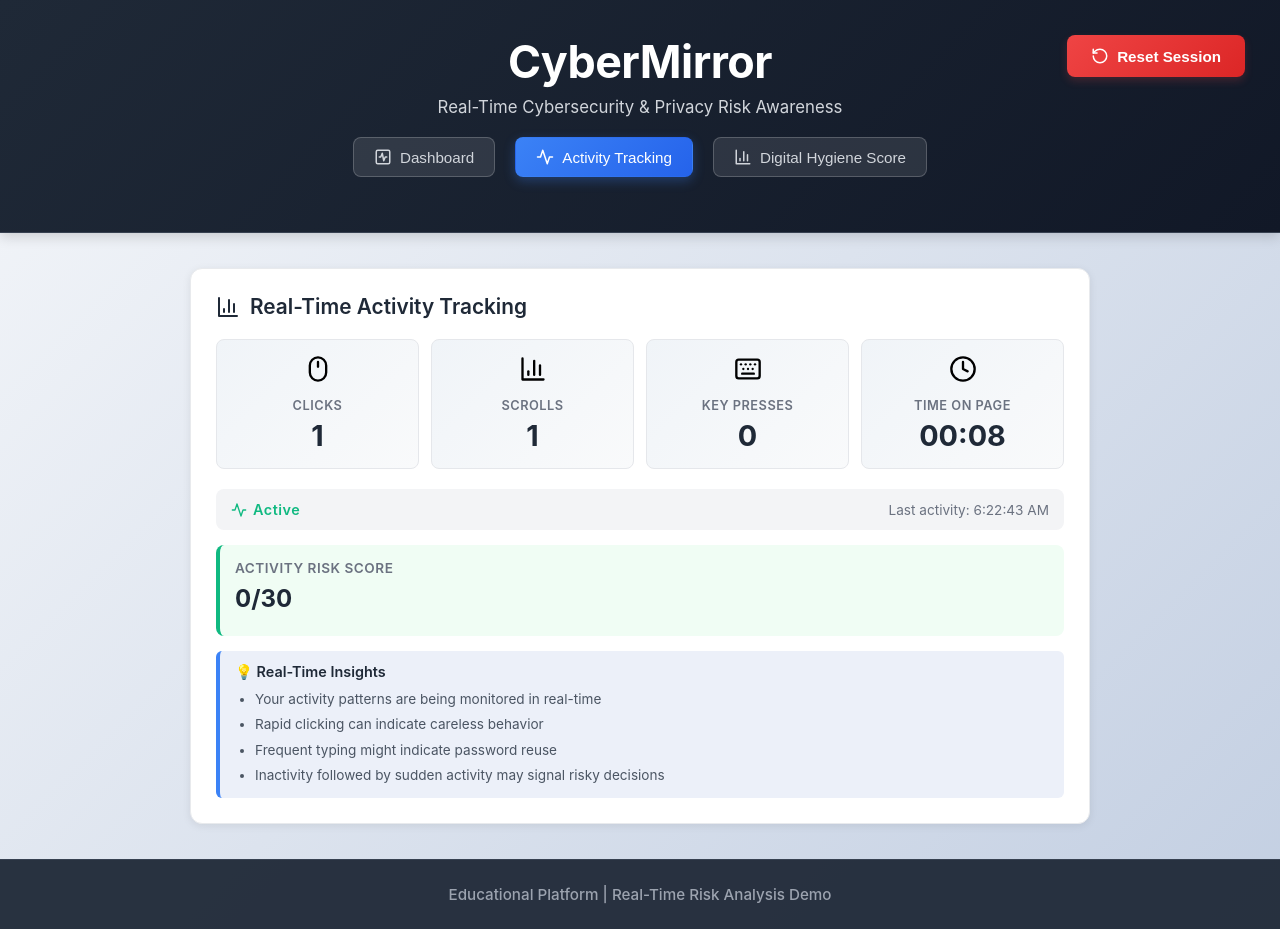
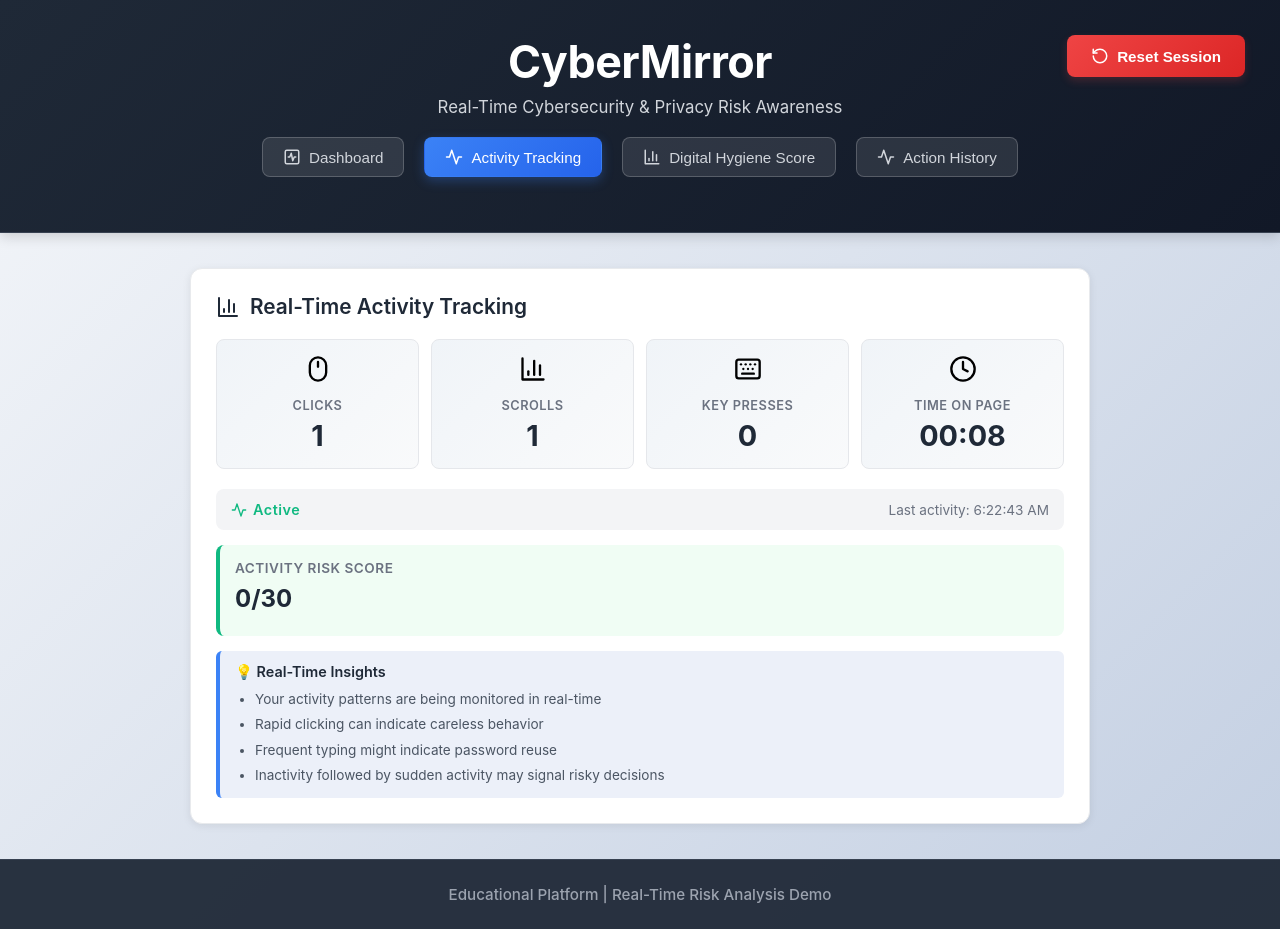
Before and after one commit to sadhanatp14/PRISMS, a React (Vite) app in the folder frontend/: page / in a window 1280 px wide. Both pictures are taken after a click on the button "Activity Tracking". Built offline with nearby package versions, Linux system fonts and the light colour scheme; no server answers.

Commit message:
updatePersonalized

```diff
--- a/frontend/src/App.css
+++ b/frontend/src/App.css
@@ -179,6 +179,19 @@ body {
   max-width: 900px;
 }
 
+.history-page {
+  flex: 1;
+  display: flex;
+  align-items: center;
+  justify-content: center;
+  padding: 35px;
+}
+
+.history-page-content {
+  width: 100%;
+  max-width: 900px;
+}
+
 @media (max-width: 1024px) {
   .app-container {
     grid-template-columns: 1fr;
--- a/frontend/src/App.tsx
+++ b/frontend/src/App.tsx
@@ -13,7 +13,7 @@ import { ActionType, ActionHistoryItem, LastAction, ActivityMetrics } from './ty
 import activityTracker from './activityTracker';
 import './App.css';
 
-type PageType = 'dashboard' | 'hygiene' | 'activity';
+type PageType = 'dashboard' | 'hygiene' | 'activity' | 'history';
 
 function App() {
   const [currentPage, setCurrentPage] = useState<PageType>('dashboard');
@@ -158,6 +158,13 @@ function App() {
             <BarChart3 size={18} />
             <span>Digital Hygiene Score</span>
           </button>
+          <button
+            className={`nav-button ${currentPage === 'history' ? 'active' : ''}`}
+            onClick={() => setCurrentPage('history')}
+          >
+            <Activity size={18} />
+            <span>Action History</span>
+          </button>
         </nav>
 
         <button className="reset-button" onClick={handleReset}>
@@ -178,7 +185,6 @@ function App() {
               <ExplainabilityPanel lastAction={lastAction} />
               {personalizedTips && <PersonalizedTips tips={personalizedTips.tips} />}
               {riskBreakdown && <RiskBreakdown data={riskBreakdown} />}
-              <Timeline history={actionHistory} />
             </div>
           </div>
 
@@ -191,6 +197,18 @@ function App() {
           <div className="activity-page">
             <div className="activity-page-content">
               <ActivityMetricsDisplay metrics={activityMetrics} />
+            </div>
+          </div>
+
+          <footer className="app-footer">
+            <p>Educational Platform | Real-Time Risk Analysis Demo</p>
+          </footer>
+        </>
+      ) : currentPage === 'history' ? (
+        <>
+          <div className="history-page">
+            <div className="history-page-content">
+              <Timeline history={actionHistory} />
             </div>
           </div>
 
```
